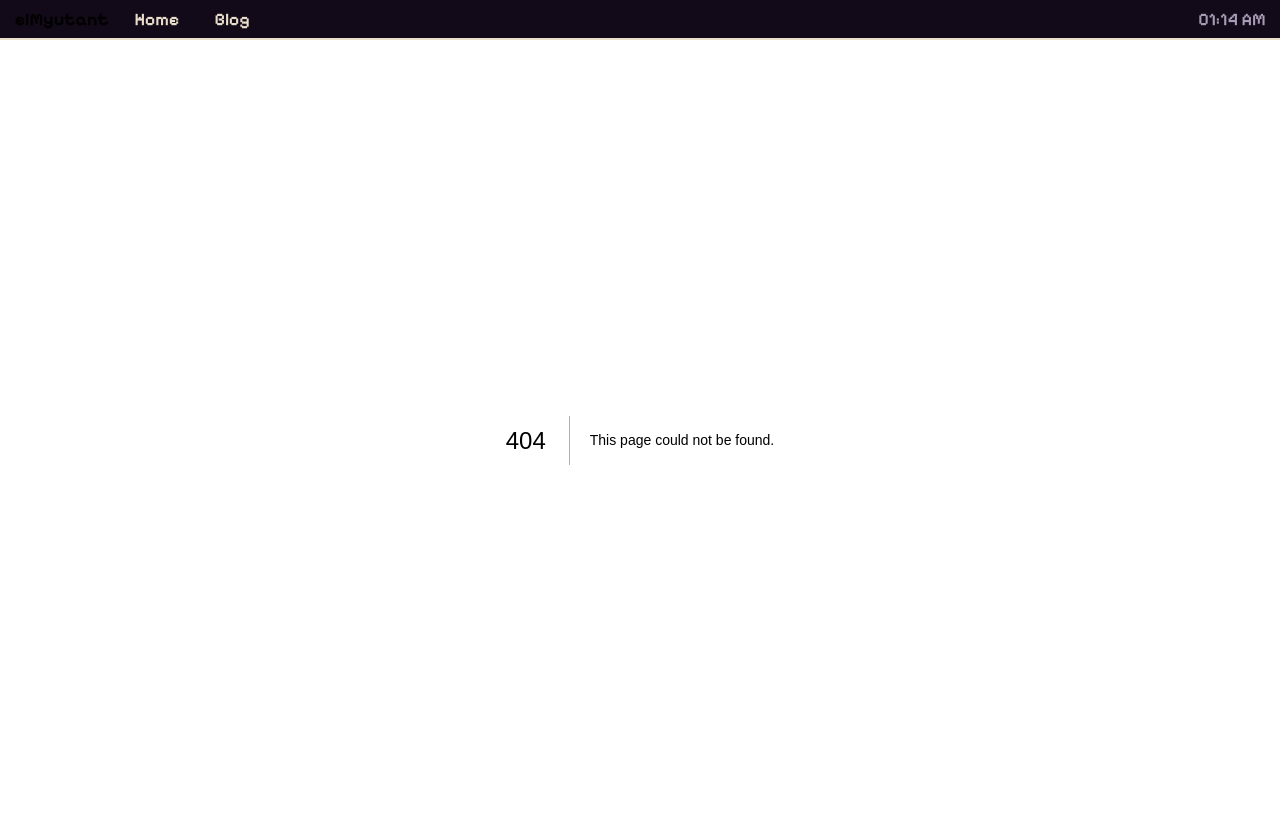
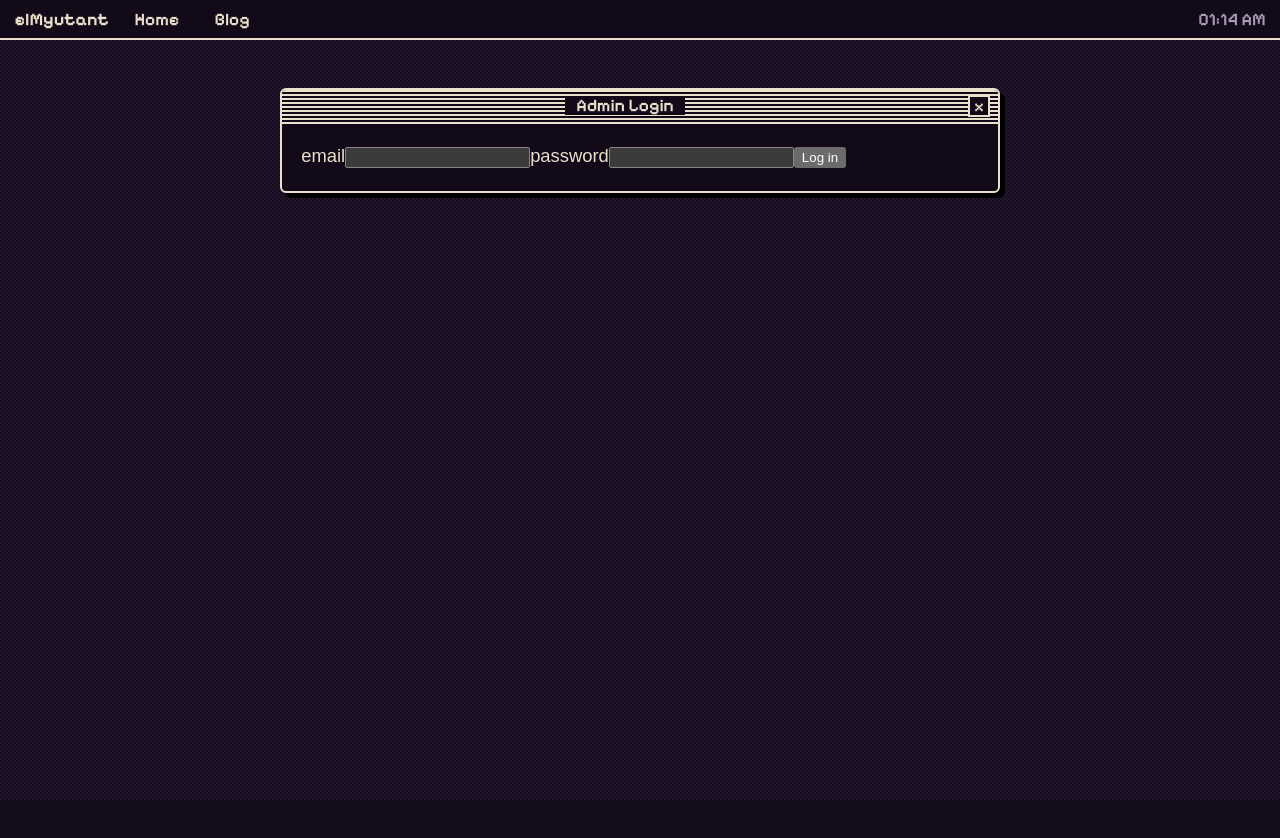
Before and after one commit to PalomoAn/elmyutant, a Next.js app: page /admin in a window 1280 px wide. Before the commit this address had no page. After the commit the page ends 800 px from the top, so only its background shows below. Built offline with nearby package versions, Linux system fonts and the light colour scheme; a web font is replaced by a local one.

Commit message:
admini login

```diff
--- /dev/null
+++ b/app/admin/actions.ts
@@ -0,0 +1,16 @@
+"use Server";
+
+import {redirect} from "next/navigation";
+import {createClient} from "@/lib/supabase-server";
+
+export async function login(formData: FormData) {
+
+    const supabase = await createClient();
+    const error = await supabase.auth.signInWithPassword({
+        email:String(formData.get("email")),
+        password:String(formData.get("password"))
+    });
+
+    if (error) redirect ("/admin?error=1")
+        redirect("/admin/posts");
+}
--- /dev/null
+++ b/app/admin/page.tsx
@@ -0,0 +1,25 @@
+import Window from "@/components/Window";
+import {login} from "../../components/admin/actions";
+
+export default async function AdminLogin({
+  searchParams,
+}: {
+  searchParams: Promise<{ error?: string }>;
+}){
+    const {error} = await searchParams;
+
+    return (
+    <Window title="Admin Login">
+      <label>
+        email
+        <input name="email" type="email" required />
+      </label>
+      <label>
+        password
+        <input name="password" type="password" required />
+      </label>
+      <button type="submit">Log in</button>
+      {error && <p> Wrong email or password</p>}
+    </Window>
+    )
+}
--- a/app/globals.css
+++ b/app/globals.css
@@ -117,3 +117,24 @@ a { color: var(--link); }
 
 .post-date { color: var(--muted); margin-top: -.5rem; }
 .post-body { white-space: pre-wrap; }
+
+.form { display: grid; gap: 1rem; max-width: 22rem; }
+.form label { display: grid; gap: .3rem; font-family: var(--ui), monospace; }
+.form input, .form textarea {
+  padding: .5rem .6rem;
+  background: var(--ink);
+  border: 2px solid var(--bone);
+  color: var(--bone);
+  font: inherit;
+}
+.form button {
+  padding: .5rem;
+  background: var(--panel);
+  border: 2px solid var(--bone);
+  color: var(--bone);
+  font: 600 1rem var(--ui), monospace;
+  cursor: pointer;
+}
+@media (hover: hover) {
+  .form button:hover { background: var(--bone); color: var(--ink); }
+}
```
Also changed, not shown: lib/supabase-server.ts (added, +26 -0 lines).
